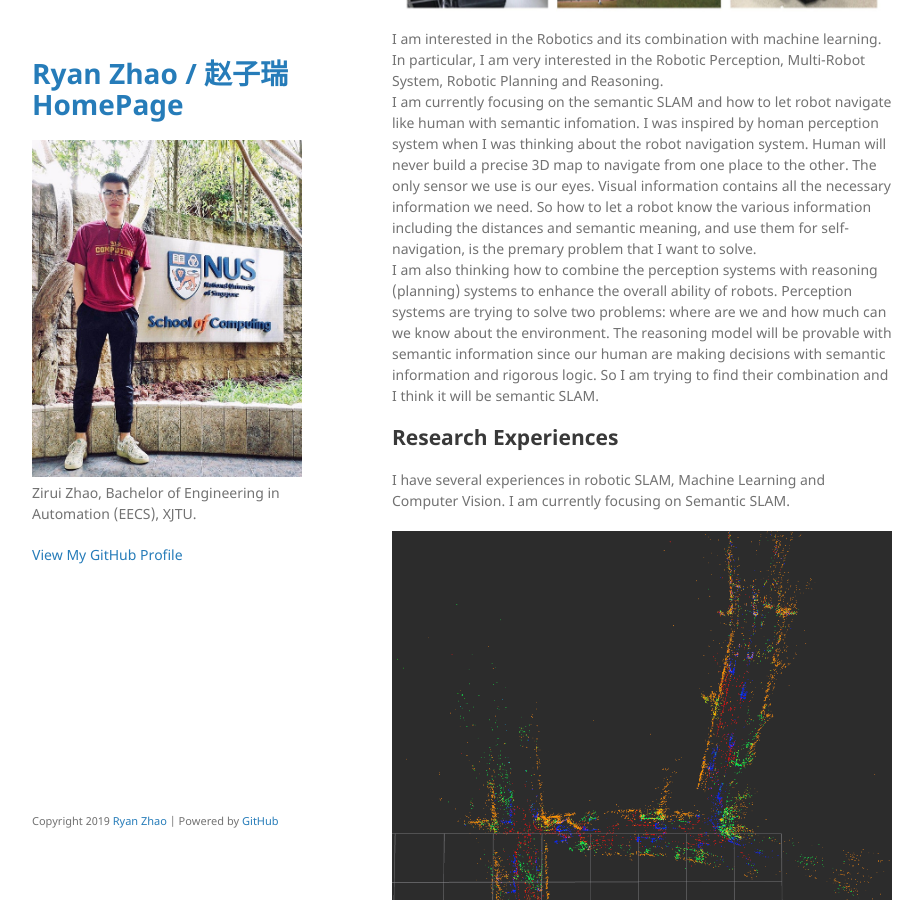
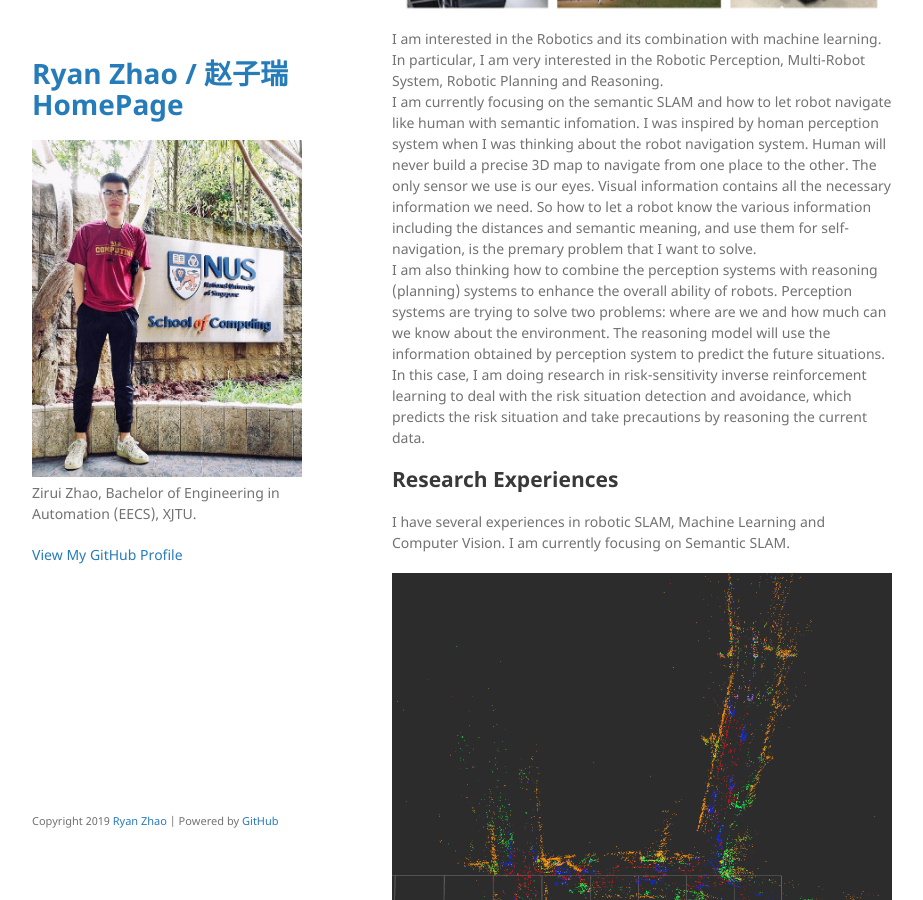
Before and after one commit to 1989Ryan/1989Ryan.github.io, a Jekyll site: the page built from index.md, in a window 1280 px wide and 900 px high, scrolled down 671 px. Shown: the whole window, without its empty margins (178-1101 px from the left). Built offline with Jekyll 4.4.1, drawn with Linux system fonts in a browser that asks for light colours; our own code applies the rules of GitHub Pages for plain Markdown files.

Commit message:
Update index.md

```diff
--- a/index.md
+++ b/index.md
@@ -23,7 +23,8 @@ This is the personal GitHub page of Zirui (Ryan) Zhao.<br/>
 
   I am interested in the Robotics and its combination with machine learning. In particular, I am very interested in the Robotic Perception, Multi-Robot System, Robotic Planning and Reasoning. <br/>
   I am currently focusing on the semantic SLAM and how to let robot navigate like human with semantic infomation. I was inspired by homan perception system when I was thinking about the robot navigation system. Human will never build a precise 3D map to navigate from one place to the other. The only sensor we use is our eyes. Visual information contains all the necessary information we need. So how to let a robot know the various information including the distances and semantic meaning, and use them for self-navigation, is the premary problem that I want to solve. <br/>
-  I am also thinking how to combine the perception systems with reasoning (planning) systems to enhance the overall ability of robots. Perception systems are trying to solve two problems: where are we and how much can we know about the environment. The reasoning model will be provable with semantic information since our human are making decisions with semantic information and rigorous logic. So I am trying to find their combination and I think it will be semantic SLAM.<br/>
+  I am also thinking how to combine the perception systems with reasoning (planning) systems to enhance the overall ability of robots. Perception systems are trying to solve two problems: where are we and how much can we know about the environment. The reasoning model will use the information obtained by perception system to predict the future situations. In this case, I am doing research in risk-sensitivity inverse reinforcement learning to deal with the risk situation detection and avoidance, which
+predicts the risk situation and take precautions by reasoning the current data. <br/>
 
 ## Research Experiences
 
```
